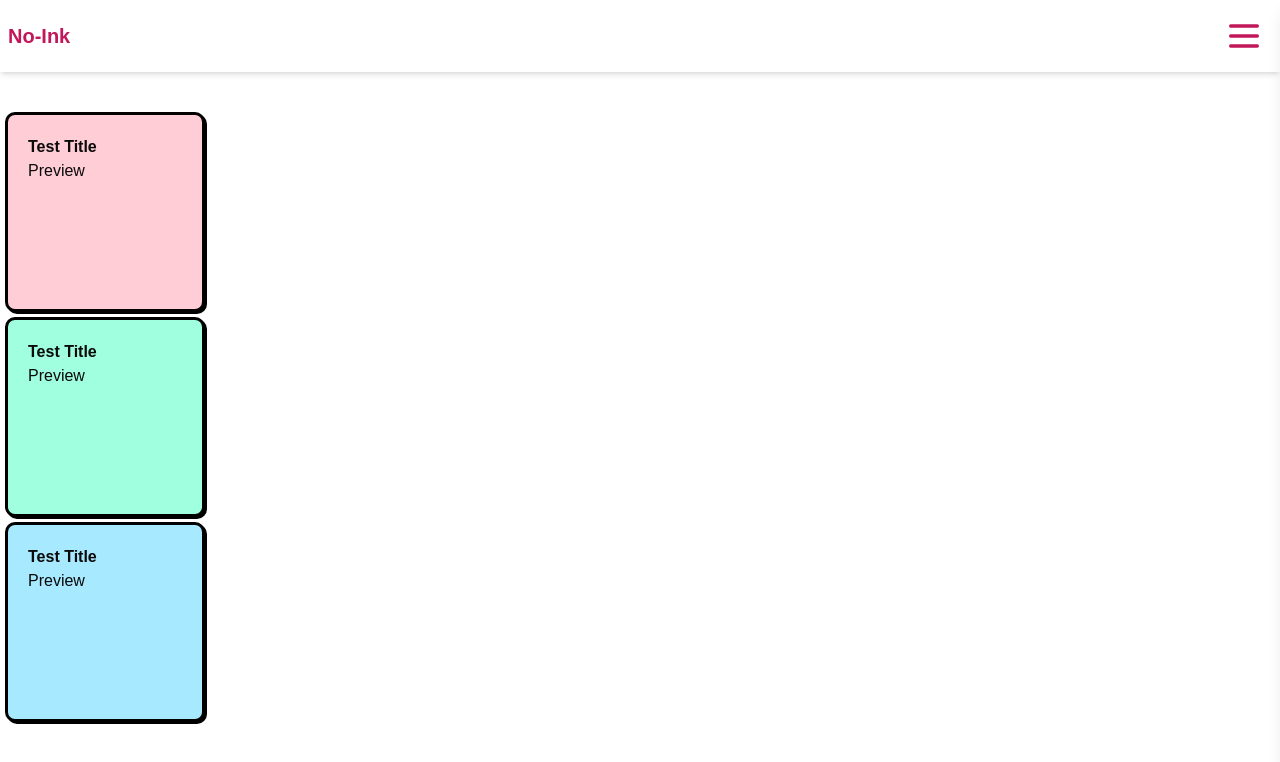
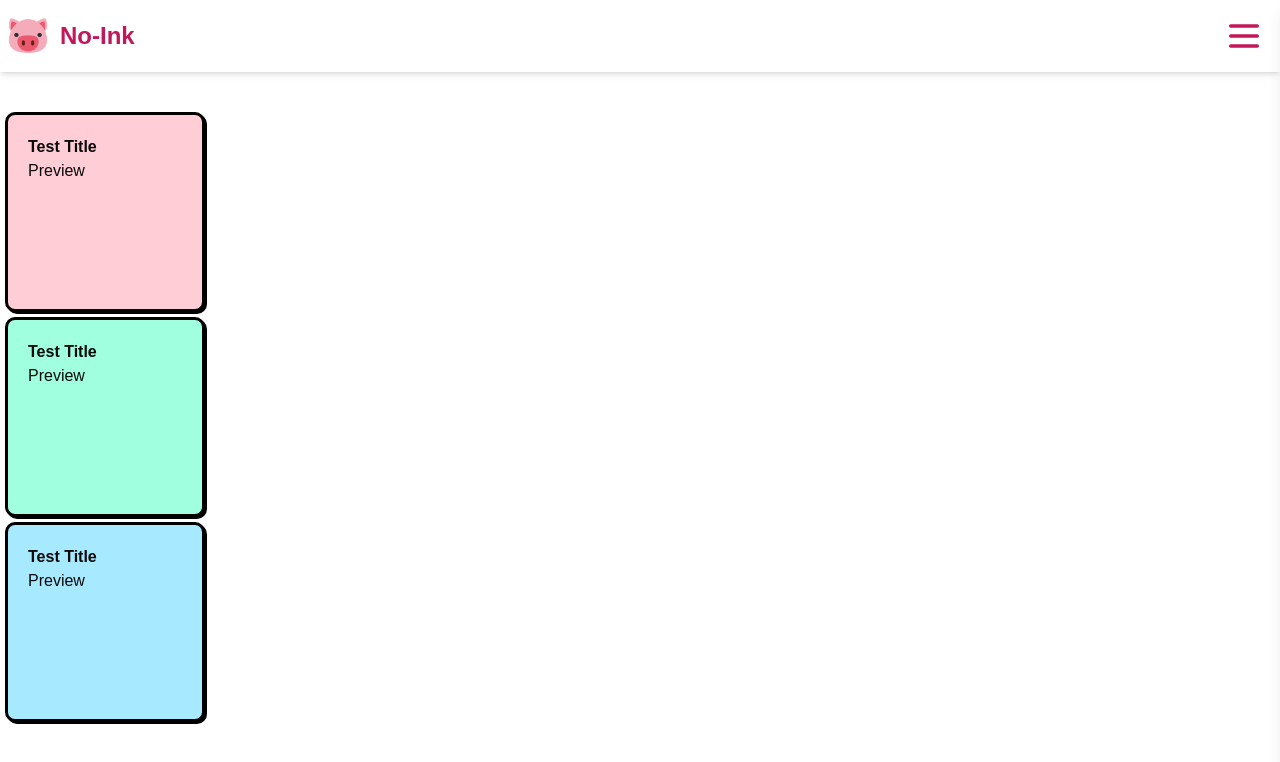
Before and after one commit to kaavyarao05/notes-site, a Next.js app: page / in a window 1280 px wide. Shown: the top 762 px of the page. Built offline with nearby package versions, Linux system fonts and the light colour scheme.

Commit message:
logo added

```diff
--- a/app/1components/Navbar.jsx
+++ b/app/1components/Navbar.jsx
@@ -21,10 +21,13 @@ export default function Header({ username,addnote,random_color }) {
   return (
     <header className="bg-white text-[#C2185B] p-2 shadow-md mb-10">
       <div className="container mx-auto flex justify-between items-center">
-        {/* Logo */}
-        <h1 className="text-xl font-bold">
-          <Link href="/">No-Ink</Link>
-        </h1>
+        <div className="flex">
+          <img src="/logo.png" alt="logo" className="h-10 w-10 mr-3"/>
+          <h1 className="text-2xl pt-1 font-bold items-center">
+            <Link href="/">No-Ink</Link>
+          </h1>
+        </div>
+
 
         {/* Hamburger Icon */}
         <button
```
